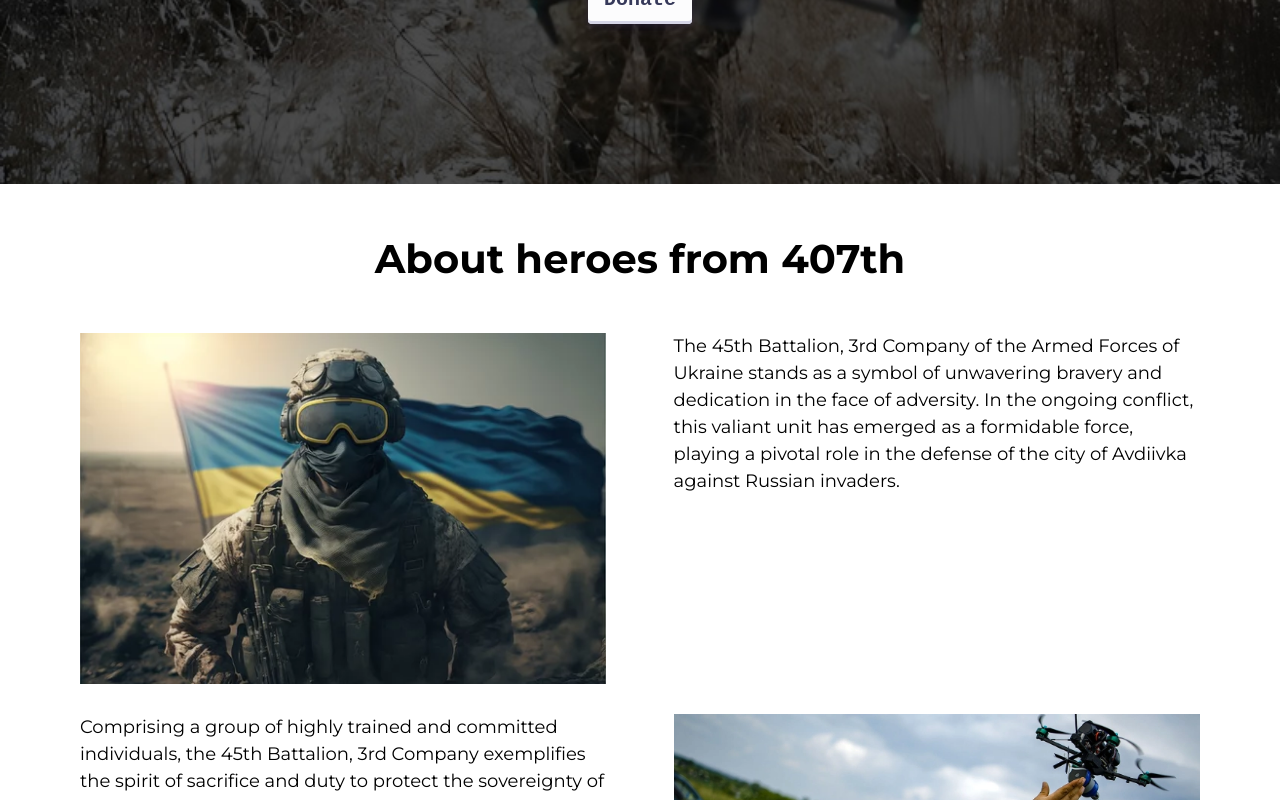
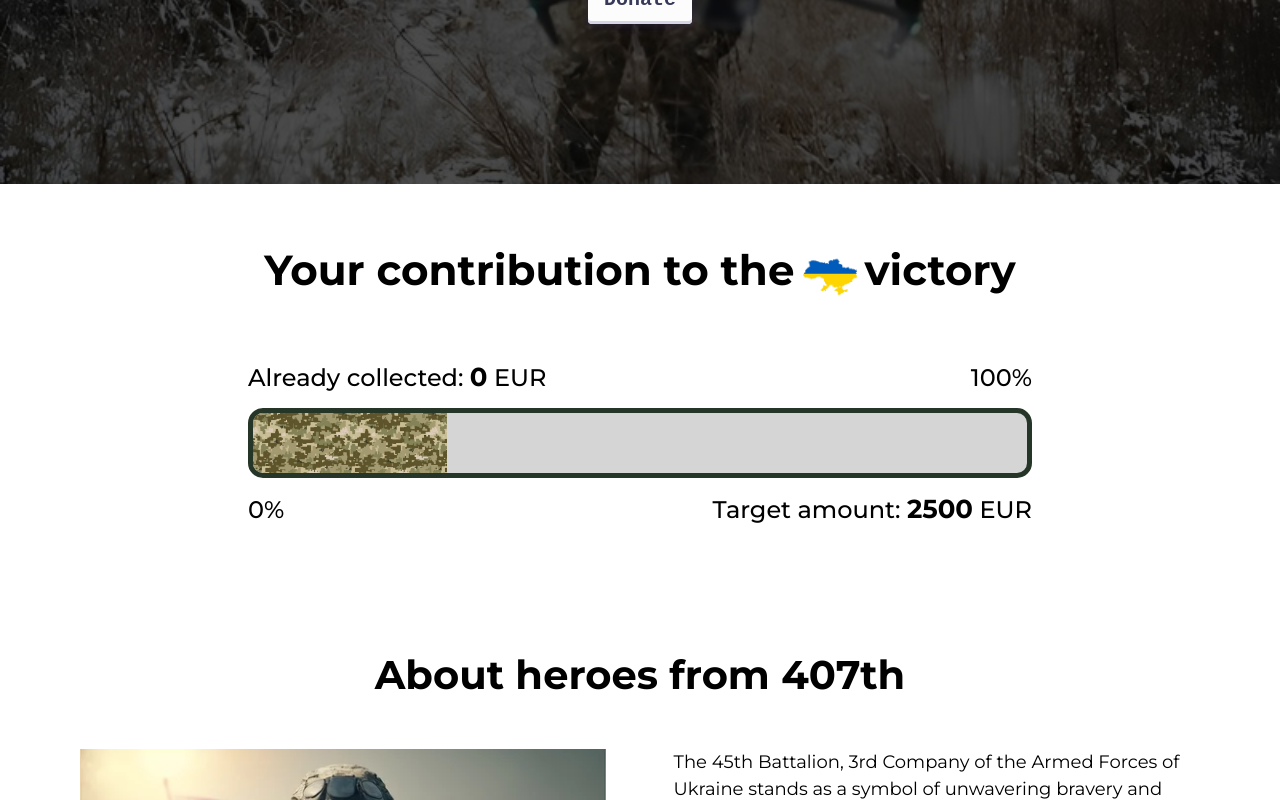
Before and after one commit to maksymopanasenko/mavic-407th, a React (Vite) app: page / in a window 1280 px wide. Shown: the part 561-1361 px from the top of the page. Built offline with nearby package versions, Linux system fonts and the light colour scheme.

Commit message:
add progress bar

```diff
--- a/src/App.jsx
+++ b/src/App.jsx
@@ -1,4 +1,5 @@
 import AboutBatalion from './components/AboutBatalion/AboutBatalion';
+import Fundrising from './components/Fundrising/Fundrising';
 import Header from './components/Header/Header';
 import Hero from './components/Hero/Hero';
 import ShootingRange from './components/ShootingRange/ShootingRange';
@@ -10,6 +11,7 @@ function App() {
       <Header />
       <main>
         <Hero />
+        <Fundrising />
         <AboutBatalion />
         <ShootingRange />
       </main>
--- a/src/assets/style/_base.scss
+++ b/src/assets/style/_base.scss
@@ -52,7 +52,6 @@ a {
 }
 
 img {
-	display: block;
 	max-width: 100%;
 	height: auto;
 }
--- /dev/null
+++ b/src/components/Fundrising/Fundrising.jsx
@@ -0,0 +1,31 @@
+import styles from './Fundrising.module.scss';
+import map from '../../assets/images/map.png';
+import Container from '../Container/Container';
+
+const Fundrising = () => {
+    return (
+        <section id='fundrising' className={styles.Fundrising}>
+            <Container>
+                <h2 className={styles.FundrisingTitle}>Your contribution to the <img src={map} alt='map' /> victory</h2>
+                <div className={styles.FundrisingBody}>
+                    <div></div>
+                    <div className={styles.FundrisingInfo}>
+                        <div className={styles.FundrisingHolder}>
+                            <p>Already collected: <span className={styles.FundrisingAmount}>0</span> EUR</p>
+                            <span><span>100</span>%</span>
+                        </div>
+                        <div className={styles.FundrisingBar}>
+                            <div className={styles.FundrisingProgress}></div>
+                        </div>
+                        <div className={styles.FundrisingHolder}>
+                            <span><span>0</span>%</span>
+                            <p>Target amount: <span className={styles.FundrisingAmount}>2500</span> EUR</p>
+                        </div>
+                    </div>
+                </div>
+            </Container>
+        </section>
+    );
+}
+
+export default Fundrising;
--- /dev/null
+++ b/src/components/Fundrising/Fundrising.module.scss
@@ -0,0 +1,62 @@
+@import "../../assets/style/variables";
+
+.Fundrising {
+    padding: 60px 0;
+}
+
+.FundrisingTitle {
+    font-size: 32px;
+    text-align: center;
+    margin-bottom: 50px;
+
+    @media screen and (min-width: $tablet) {
+        font-size: 42px;
+    }
+
+    @media screen and (min-width: $desktop) {
+        display: flex;
+        justify-content: center;
+        align-items: center;
+    }
+
+    img {
+        width: 50px;
+        transform: translateY(7px);
+
+        @media screen and (min-width: $tablet) {
+            width: 70px;
+        }
+    }
+}
+
+.FundrisingInfo {
+    max-width: 70%;
+    margin: 0 auto;
+}
+
+.FundrisingHolder {
+    display: flex;
+    justify-content: space-between;
+    align-items: center;
+    padding: 15px 0;
+    font-size: 24px;
+    font-weight: $semibold;
+}
+
+.FundrisingBar {
+    border: 5px solid #253528;
+    background: #d5d5d5;
+    border-radius: 15px;
+}
+
+.FundrisingProgress {
+    padding: 30px 20px;
+    background: url('../../assets/images/pixel.jpg') center/cover no-repeat;
+    border-radius: 10px 0 0 10px;
+    width: 25%;
+}
+
+.FundrisingAmount {
+    font-weight: $bold;
+    font-size: 26px;
+}
--- a/src/components/Header/Header.jsx
+++ b/src/components/Header/Header.jsx
@@ -24,9 +24,9 @@ const Header = () => {
                             <li className={styles.HeaderListItem}>
                                 <Link
                                     className={styles.HeaderLink}
-                                    to="#"
+                                    to="fundrising"
                                     duration={500}
-                                    aria-label="#"
+                                    aria-label="Move to section"
                                 >
                                     Text1
                                 </Link>
--- a/src/components/Hero/Hero.module.scss
+++ b/src/components/Hero/Hero.module.scss
@@ -1,11 +1,15 @@
 @import "../../assets/style/variables";
 
 .Hero {
-    height: 80vh;
+    height: 60vh;
     display: flex;
     align-items: center;
     justify-content: center;
     background: url('../../assets/images/hero.jpg') center/cover no-repeat;
+
+    @media screen and (min-width: $tablet) {
+        height: 80vh;
+    }
 }
 
 .HeroTitle {
@@ -23,6 +27,7 @@
     display: flex;
     justify-content: center;
     align-items: center;
+    flex-wrap: wrap;
     gap: 5px;
     margin-bottom: 20px;
 }
```
Also changed, not shown: src/assets/images/map.png (added), src/assets/images/pixel.jpg (added).
